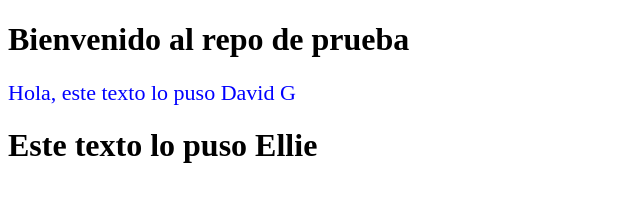
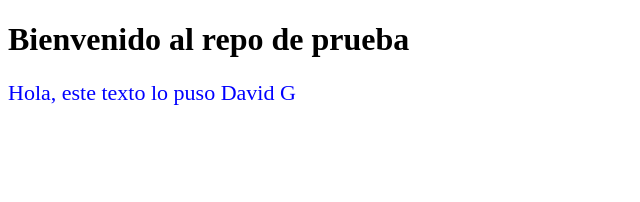
Before and after one commit to d-garza/demo-repo, a plain HTML site: page index.html in a window 1280 px wide. Shown: the whole page, without its empty margins (0-640 px from the left). Drawn offline with Linux system fonts and the light colour scheme.

Commit message:
updated text

```diff
--- a/index.html
+++ b/index.html
@@ -10,7 +10,6 @@
 <body>
     <h1>Bienvenido al repo de prueba</h1>
     <div class="hello">Hola, este texto lo puso David G</div>
-    <h1>Este texto lo puso Ellie</h1>
 </body>
 <script src="index.js"></script>
 </html>
```
